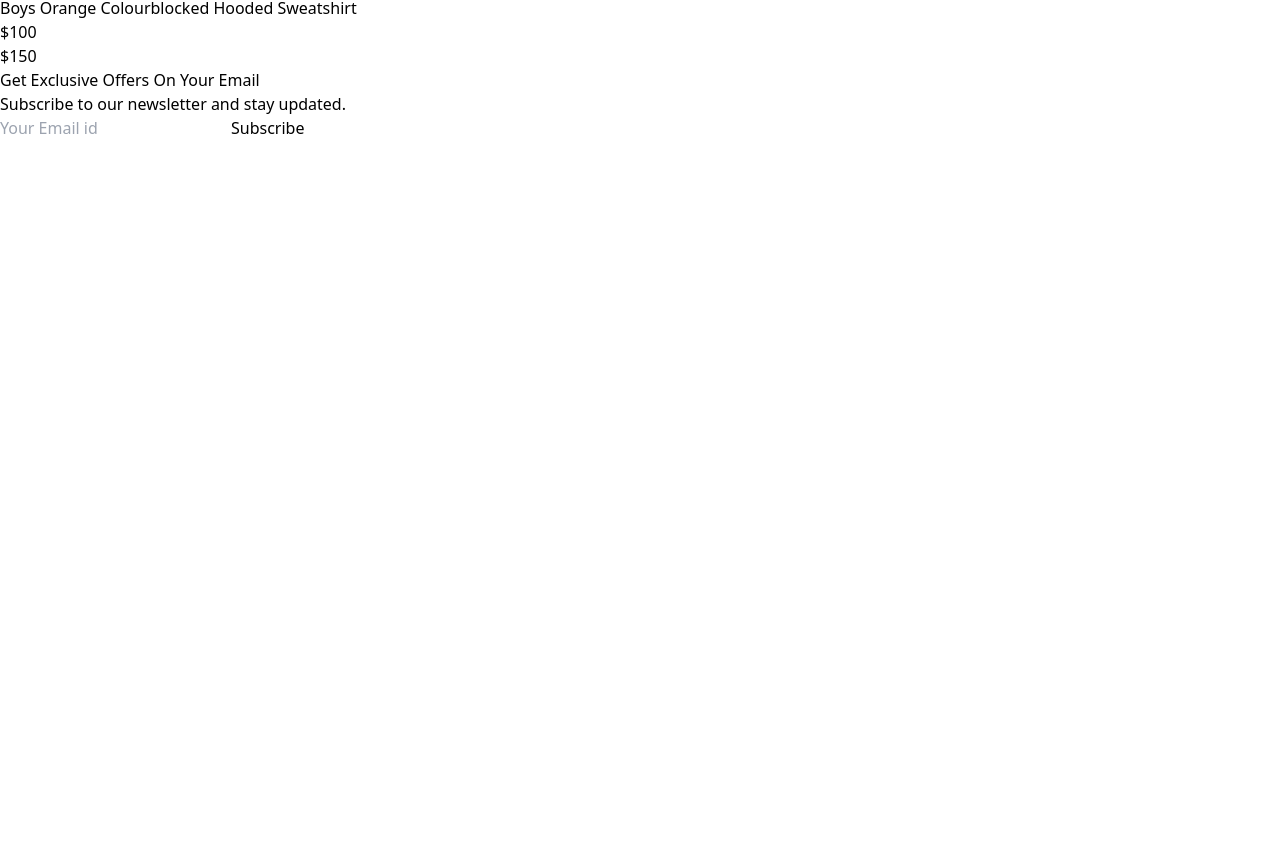
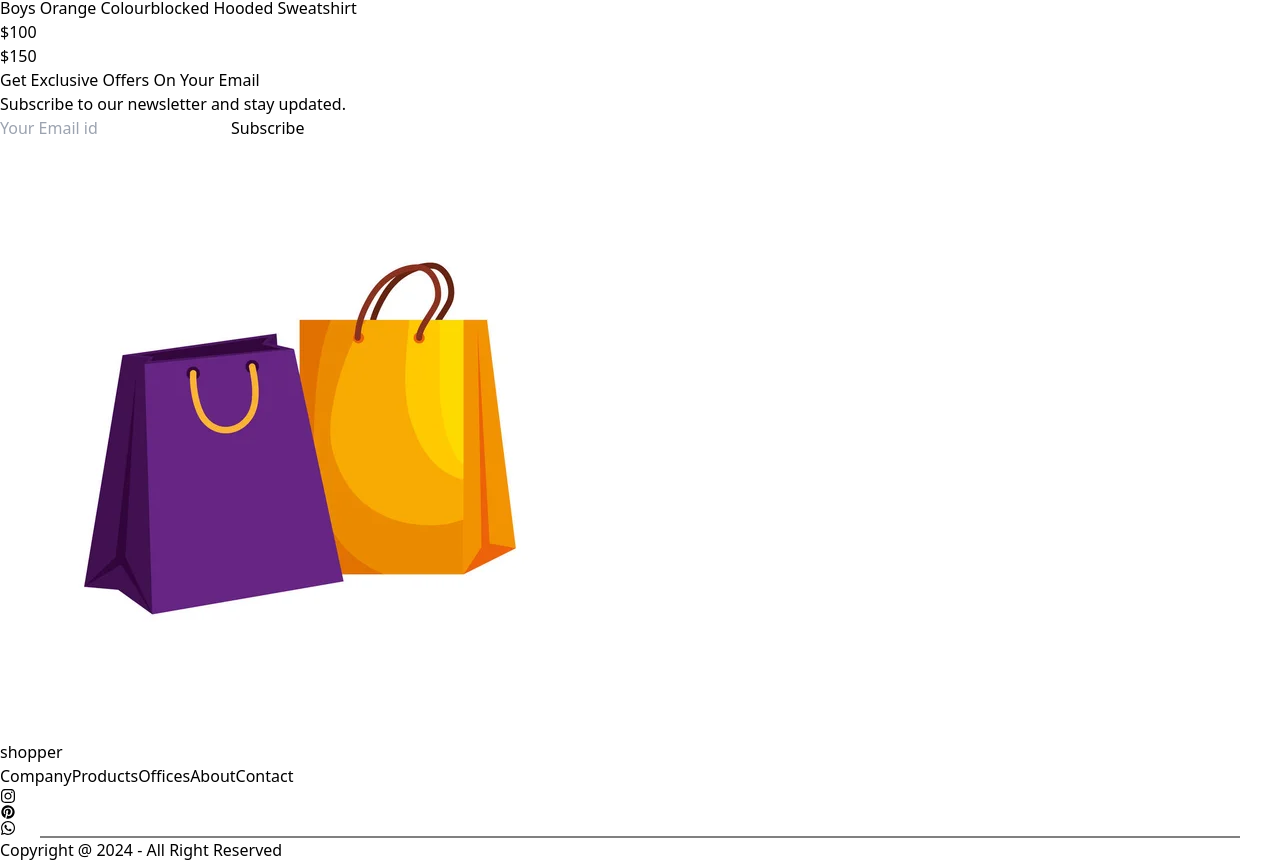
Before and after one commit to rastogi-archi/E-commerce-shop, a React (Vite) app: page / in a window 1280 px wide. Shown: the part 9879-10741 px from the top of the page. Before the commit the page ends 10019 px from the top, so only its background shows below. Built offline with nearby package versions, Linux system fonts and the light colour scheme.

Commit message:
footer completed

```diff
--- a/src/App.css
+++ b/src/App.css
@@ -15,3 +15,9 @@ hr {
   margin: auto;
   margin-top: 3px;
 }
+
+.footer_line {
+  border: 1px solid gray;
+  margin-left: 40px;
+  margin-right: 40px;
+}
--- a/src/App.jsx
+++ b/src/App.jsx
@@ -6,6 +6,7 @@ import ShopCategory from './layouts/ShopCategory'
 import LoginSignUp from './layouts/LoginSignUp'
 import Cart from './layouts/Cart'
 import Product from './layouts/Product'
+import Footer from './components/Footer'
 
 function App() {
   return (
@@ -23,6 +24,7 @@ function App() {
           <Route path='/login' element={<LoginSignUp />} />
           <Route path='/cart' element={<Cart />} />
         </Routes>
+        <Footer />
       </BrowserRouter>
     </>
   )
--- /dev/null
+++ b/src/components/Footer.jsx
@@ -0,0 +1,32 @@
+import React from 'react'
+import { Link } from 'react-router-dom';
+import { FaInstagram } from "react-icons/fa";
+import { FaWhatsapp } from "react-icons/fa";
+import { RiPinterestFill } from "react-icons/ri";
+
+const Footer = () => {
+    return (
+        <footer className='font-[Roboto]'>
+            <div className='flex justify-center items-center'>
+                <img src="\logo.jpg" alt="" className='h-20' />
+                <div className='uppercase font-semibold'>shopper</div>
+            </div>
+            <div className='flex justify-center items-center gap-2 text-sm text-gray-700'>
+                <Link>Company</Link>
+                <Link>Products</Link>
+                <Link>Offices</Link>
+                <Link>About</Link>
+                <Link>Contact</Link>
+            </div>
+            <div className='flex justify-center items-center mt-2 gap-4 text-xl mb-4'>
+                <Link><FaInstagram /></Link>
+                <Link><RiPinterestFill /></Link>
+                <Link><FaWhatsapp /></Link>
+            </div>
+            <hr className='footer_line' />
+            <p className='text-gray-600 text-xs text-center mt-4 mb-4'>Copyright @ 2024 - All Right Reserved</p>
+        </footer>
+    )
+}
+
+export default Footer
--- a/src/components/NewsLetter.jsx
+++ b/src/components/NewsLetter.jsx
@@ -2,11 +2,11 @@ import React from 'react'
 
 const NewsLetter = () => {
     return (
-        <div className='bg-gradient-to-b from-pink-200 to-white h-72 mt-4 w-[90%] m-auto font-[Roboto]'>
+        <div className='bg-gradient-to-b from-pink-200 to-white h-52 mt-4 w-[90%] m-auto font-[Roboto]'>
             <h2 className='pt-6 text-base font-bold text-gray-600 text-center sm:text-3xl'>Get Exclusive Offers On Your Email</h2>
             <p className='text-[11px] text-center mt-2 sm:text-base'>Subscribe to our newsletter and stay updated.</p>
             <div className='mt-2 text-center'>
-                <input type="email" placeholder='Your Email id' className='border-r-0 p-2 rounded-3xl rounded-r-none text-sm sm:w-64' />
+                <input type="email" placeholder='Your Email id' className='border-r-0 p-2 rounded-3xl rounded-r-none text-sm sm:w-64 md:w-80' />
                 <button className='border-l-0 bg-black text-white p-2 rounded-3xl rounded-l-none text-sm'>Subscribe</button>
             </div>
         </div>
```
